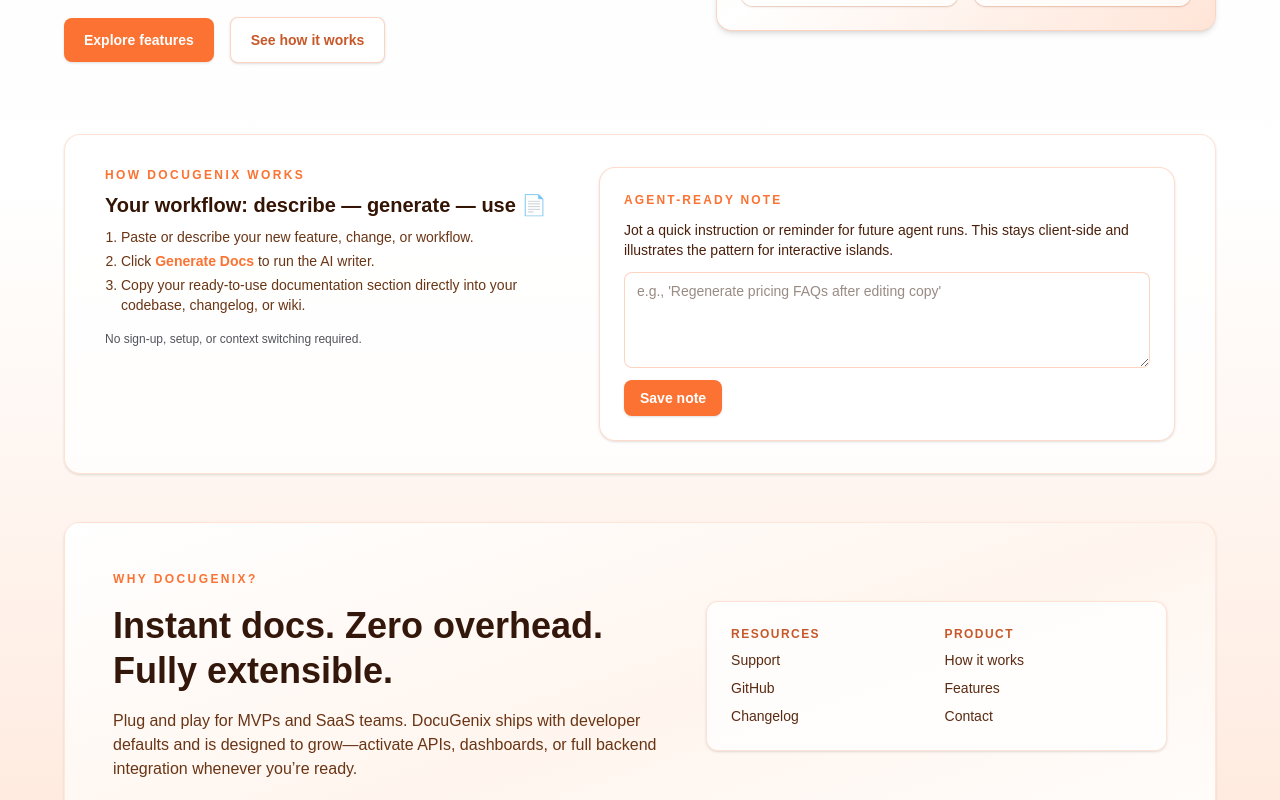
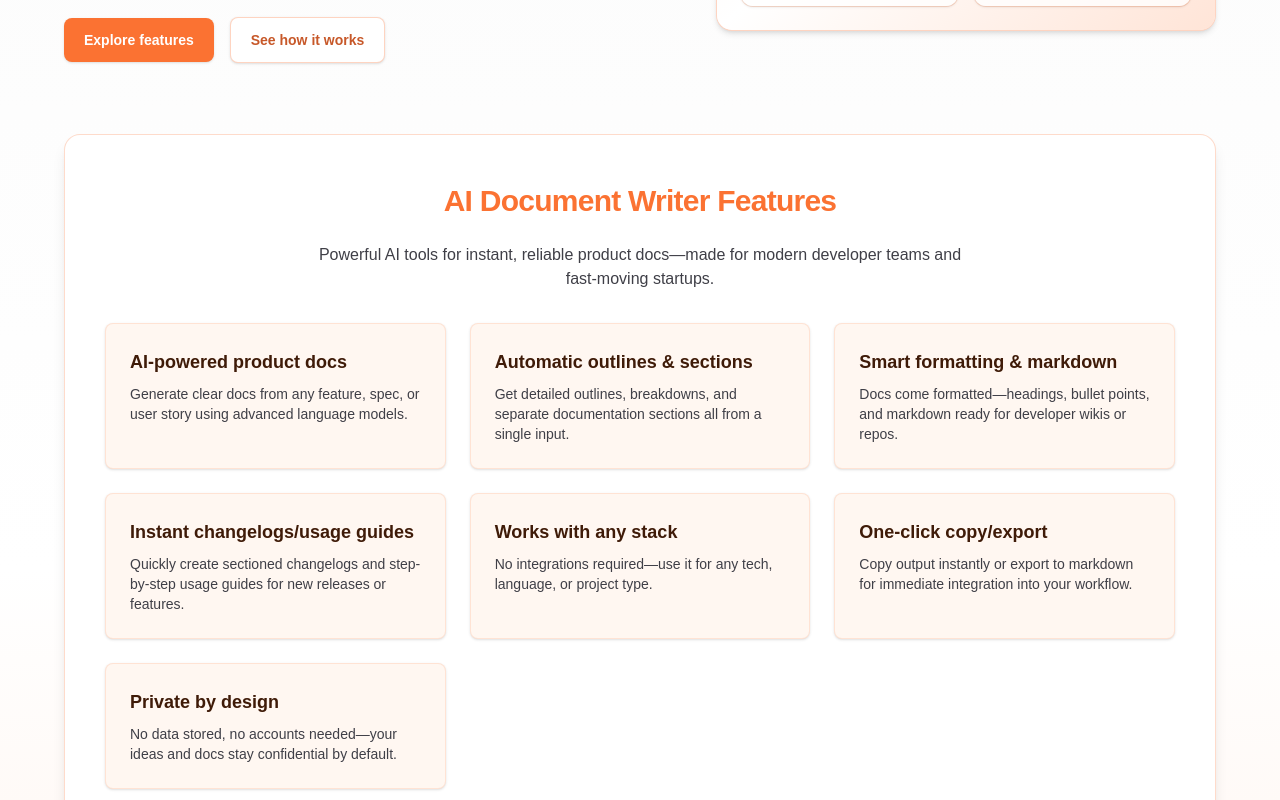
Before and after one commit to chiragbidx/deploy-zero-wgi, a Next.js app: page / in a window 1280 px wide. Shown: the part 580-1380 px from the top of the page. Built offline with nearby package versions, Linux system fonts and the light colour scheme.

Commit message:
Add AI Document Writer main features section to landing page

```diff
--- a/app/page.tsx
+++ b/app/page.tsx
@@ -42,7 +42,7 @@
             </p>
             <div className="flex flex-col gap-3 sm:flex-row sm:items-center sm:flex-wrap sm:gap-4 w-full">
               <a
-                href="#features"
+                href="#docugenix-features"
                 className="inline-flex w-full sm:w-auto items-center justify-center rounded-lg bg-[#fb7232] px-5 py-3 text-sm font-semibold text-white shadow-sm transition hover:-translate-y-0.5 hover:bg-[#e06225] hover:shadow-md"
               >
                 Explore features
@@ -79,6 +79,52 @@
                 <p className="mt-2 text-base font-semibold text-[#4b1f0a]">Ready to extend</p>
                 <p className="text-sm text-zinc-600">Layer in APIs, dashboard, or custom workflows as your product grows—keep your docs in sync.</p>
               </div>
+            </div>
+          </div>
+        </section>
+
+        <section
+          id="docugenix-features"
+          className="rounded-2xl border border-[#fb7232]/25 bg-white px-6 py-12 shadow-lg sm:px-10 mb-2"
+          aria-labelledby="docugenix-features-heading"
+        >
+          <h2
+            id="docugenix-features-heading"
+            className="mb-6 text-center text-2xl sm:text-3xl font-black tracking-tight text-[#fb7232]"
+          >
+            AI Document Writer Features
+          </h2>
+          <p className="mx-auto mb-8 max-w-2xl text-center text-zinc-700 text-base">
+            Powerful AI tools for instant, reliable product docs—made for modern developer teams and fast-moving startups.
+          </p>
+          <div className="grid gap-6 md:grid-cols-2 xl:grid-cols-3">
+            <div className="rounded-lg bg-[#fff7f1] border border-[#fb7232]/15 p-6 shadow-sm flex flex-col gap-2">
+              <h3 className="font-semibold text-lg text-[#3f1b08]">AI-powered product docs</h3>
+              <p className="text-sm text-zinc-700">Generate clear docs from any feature, spec, or user story using advanced language models.</p>
+            </div>
+            <div className="rounded-lg bg-[#fff7f1] border border-[#fb7232]/15 p-6 shadow-sm flex flex-col gap-2">
+              <h3 className="font-semibold text-lg text-[#3f1b08]">Automatic outlines & sections</h3>
+              <p className="text-sm text-zinc-700">Get detailed outlines, breakdowns, and separate documentation sections all from a single input.</p>
+            </div>
+            <div className="rounded-lg bg-[#fff7f1] border border-[#fb7232]/15 p-6 shadow-sm flex flex-col gap-2">
+              <h3 className="font-semibold text-lg text-[#3f1b08]">Smart formatting & markdown</h3>
+              <p className="text-sm text-zinc-700">Docs come formatted—headings, bullet points, and markdown ready for developer wikis or repos.</p>
+            </div>
+            <div className="rounded-lg bg-[#fff7f1] border border-[#fb7232]/15 p-6 shadow-sm flex flex-col gap-2">
+              <h3 className="font-semibold text-lg text-[#3f1b08]">Instant changelogs/usage guides</h3>
+              <p className="text-sm text-zinc-700">Quickly create sectioned changelogs and step-by-step usage guides for new releases or features.</p>
+            </div>
+            <div className="rounded-lg bg-[#fff7f1] border border-[#fb7232]/15 p-6 shadow-sm flex flex-col gap-2">
+              <h3 className="font-semibold text-lg text-[#3f1b08]">Works with any stack</h3>
+              <p className="text-sm text-zinc-700">No integrations required—use it for any tech, language, or project type.</p>
+            </div>
+            <div className="rounded-lg bg-[#fff7f1] border border-[#fb7232]/15 p-6 shadow-sm flex flex-col gap-2">
+              <h3 className="font-semibold text-lg text-[#3f1b08]">One-click copy/export</h3>
+              <p className="text-sm text-zinc-700">Copy output instantly or export to markdown for immediate integration into your workflow.</p>
+            </div>
+            <div className="rounded-lg bg-[#fff7f1] border border-[#fb7232]/15 p-6 shadow-sm flex flex-col gap-2">
+              <h3 className="font-semibold text-lg text-[#3f1b08]">Private by design</h3>
+              <p className="text-sm text-zinc-700">No data stored, no accounts needed—your ideas and docs stay confidential by default.</p>
             </div>
           </div>
         </section>
```
